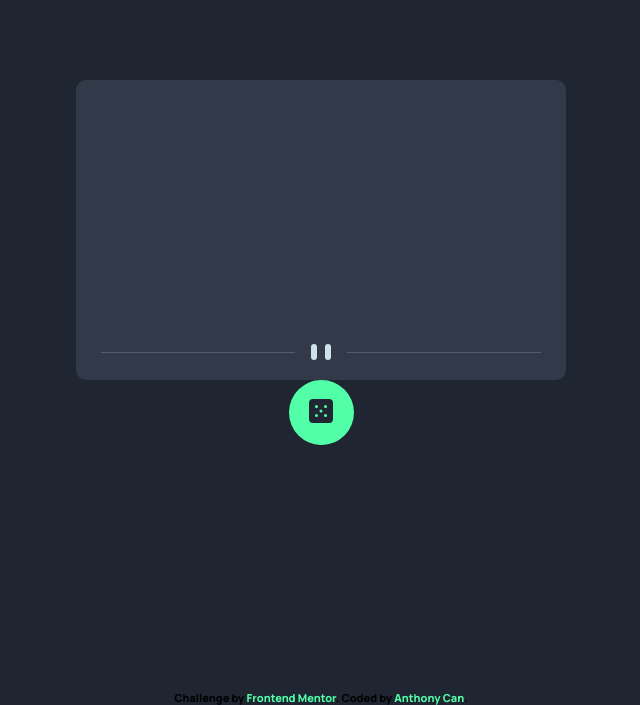
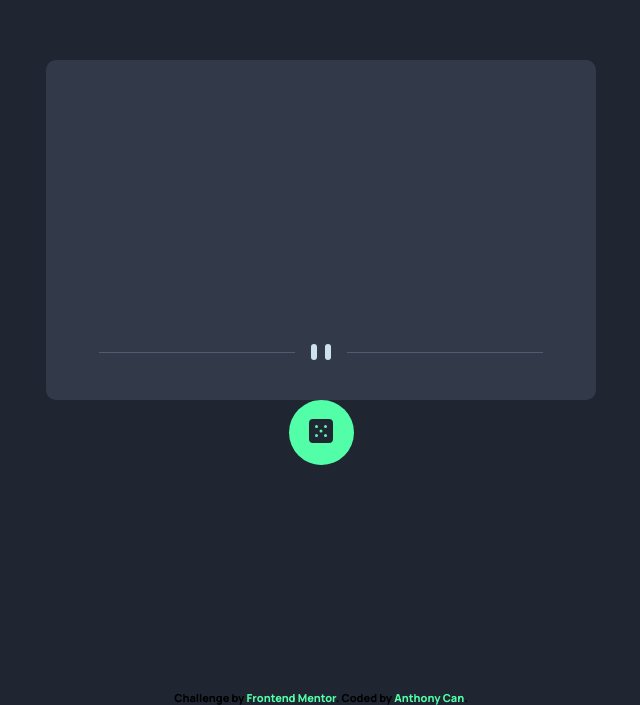
Before and after one commit to Anthony-KN/advice-generator-app, a plain HTML site: page index.html in a window 1536 px wide. Shown: the part 170-875 px from the top of the page, without its empty margins (447-1087 px from the left). Drawn offline with Linux system fonts and the light colour scheme; no server answers.

Commit message:
Add files via upload

```diff
--- a/style.css
+++ b/style.css
@@ -11,12 +11,14 @@ body {
   font-weight: 800;
   background-color: hsl(218deg, 23%, 16%);
 }
+
 .container {
-    height: 100vh;
-    display: flex;
-    justify-content: center;
-    align-items: center;
+  height: 100vh;
+  display: flex;
+  justify-content: center;
+  align-items: center;
 }
+
 .container__adviceMain {
   width: 345px;
   height: 315px;
@@ -72,11 +74,12 @@ body {
 }
 @media (min-width: 1440px) {
   .container__adviceMain {
-    width: 490px;
-    height: 300px;
+    width: 550px;
+    height: 340px;
   }
   .container__adviceMain__content {
-    height: 210px;
+    height: 230px;
+    margin-bottom: 40px;
     background-image: url("./images/pattern-divider-desktop.svg");
   }
 }
```
